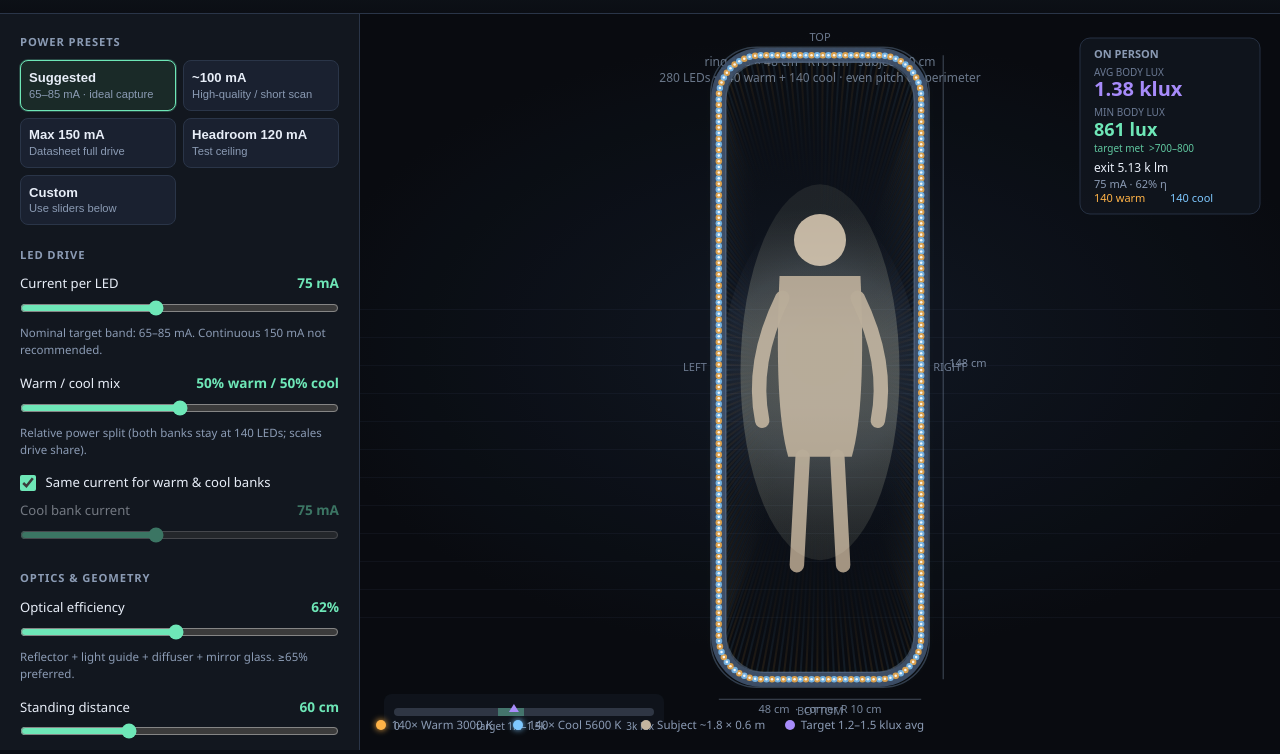
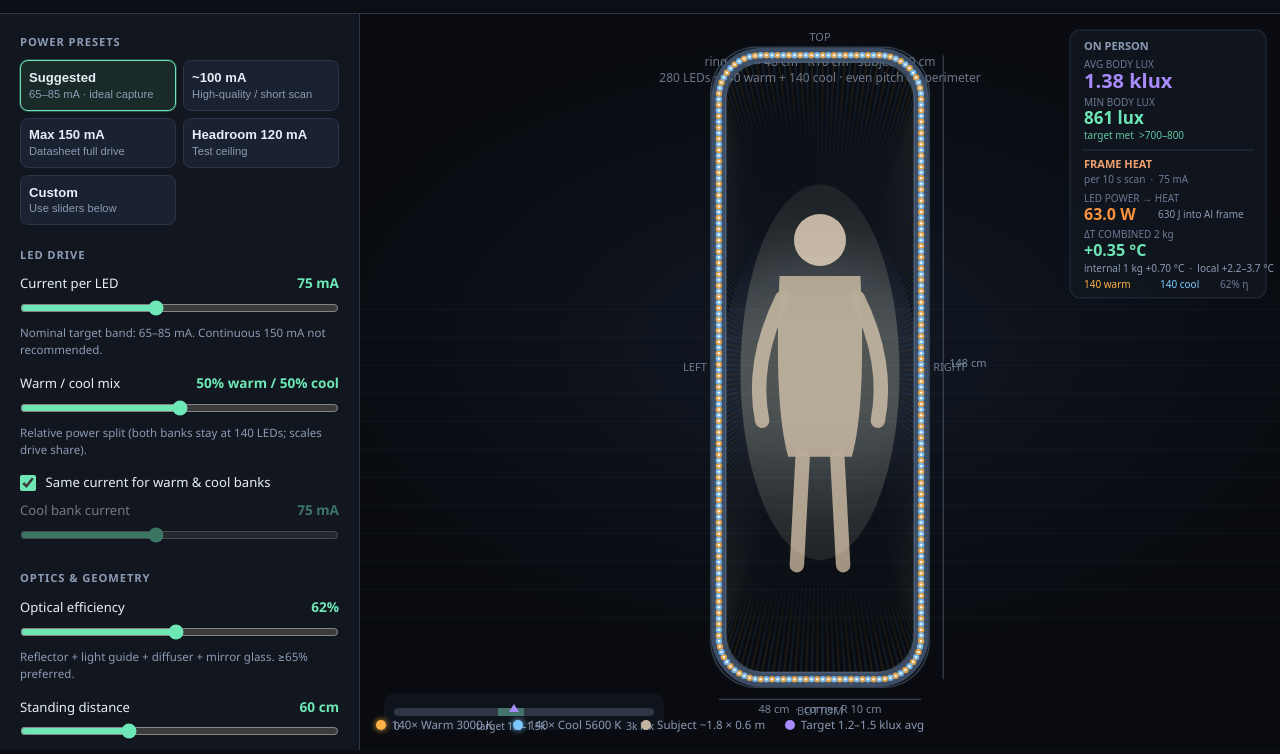
Before and after one commit to hanspeterutzingerhk-spec/MirrorLuxSim, a plain HTML site: page index.html in a window 1280 px wide. Shown: the part 46-800 px from the top of the page. Drawn offline with Linux system fonts and the light colour scheme.

Commit message:
Update index.html

```diff
--- a/index.html
+++ b/index.html
@@ -428,7 +428,12 @@
      */
     const N_WARM = 140;
     const N_COOL = 140;
-    const Vf = 3.0; // approx forward voltage for power estimate
+    // heat.txt: LED power treats Vf≈3.0 V; 65 mA → 54.6 W for 280 LEDs
+    const Vf = 3.0;
+    // heat.txt: 1 kg internal + 1 kg outer Al frame, c = 900 J/(kg·°C)
+    const HEAT_C_INTERNAL = 1.0 * 900; // J/°C — internal structure only
+    const HEAT_C_COMBINED = 2.0 * 900; // J/°C — after frame equalization
+    const HEAT_SCAN_SEC = 10; // scan duration for ΔT
 
     // Lumen vs current: piecewise linear through 0 → 65 → 150 mA datasheet points
     function lmPerLed(currentMa, lm65, lm150) {
@@ -520,12 +525,23 @@
       const torsoLux = avgLux * TORSO_RATIO;
       const weakLux = avgLux * WEAK_RATIO;
 
-      // Electrical power estimate (both banks always 140 LEDs physically driven)
+      // Electrical power = heat (heat.txt: all LED power treated as heat)
       const Pwarm = N_WARM * (Iw / 1000) * Vf * wScale;
       const Pcool = N_COOL * (Ic / 1000) * Vf * cScale;
       const powerW = Pwarm + Pcool;
 
-      return { warmRaw, coolRaw, raw, exitLm, avgLux, torsoLux, weakLux, powerW, Iw, Ic };
+      // Frame heat per 10 s scan (heat.txt)
+      const energyJ = powerW * HEAT_SCAN_SEC;
+      const riseInternalC = energyJ / HEAT_C_INTERNAL; // 1 kg internal initially
+      const riseCombinedC = energyJ / HEAT_C_COMBINED; // 2 kg after equalization
+      // Local Al under LED PCB: roughly +1.5–3°C above internal average (heat.txt)
+      const riseLocalLoC = riseInternalC + 1.5;
+      const riseLocalHiC = riseInternalC + 3.0;
+
+      return {
+        warmRaw, coolRaw, raw, exitLm, avgLux, torsoLux, weakLux, powerW, Iw, Ic,
+        energyJ, riseInternalC, riseCombinedC, riseLocalLoC, riseLocalHiC,
+      };
     }
 
     function formatLm(n) {
@@ -996,13 +1012,14 @@
       ctx.fillText(RING_W_CM + " cm  ·  corner R " + RING_R_CM + " cm", cx, dimY + 14);
 
       // HUD callouts
-      const boxX = w - 200;
-      const boxY = 24;
-      const boxH = 176;
-      ctx.fillStyle = "rgba(18, 23, 31, 0.82)";
+      const boxX = w - 210;
+      const boxY = 16;
+      const boxW = 196;
+      const boxH = 268;
+      ctx.fillStyle = "rgba(18, 23, 31, 0.88)";
       ctx.strokeStyle = "rgba(42, 53, 72, 0.9)";
       ctx.lineWidth = 1;
-      roundRect(ctx, boxX, boxY, 180, boxH, 10);
+      roundRect(ctx, boxX, boxY, boxW, boxH, 10);
       ctx.fill();
       ctx.stroke();
 
@@ -1020,27 +1037,70 @@
 
       ctx.font = "10px system-ui, sans-serif";
       ctx.fillStyle = "#6b7a94";
-      ctx.fillText("MIN BODY LUX", boxX + 14, boxY + 78);
+      ctx.fillText("MIN BODY LUX", boxX + 14, boxY + 76);
       // Target: min body lux > 700–800
       const minOk = r.weakLux >= 800;
       const minMarginal = r.weakLux >= 700 && r.weakLux < 800;
-      ctx.font = "700 18px system-ui, sans-serif";
+      ctx.font = "700 17px system-ui, sans-serif";
       ctx.fillStyle = minOk ? "#6ee7b7" : minMarginal ? "#fbbf24" : "#f87171";
-      ctx.fillText(formatLux(r.weakLux), boxX + 14, boxY + 98);
+      ctx.fillText(formatLux(r.weakLux), boxX + 14, boxY + 94);
       ctx.font = "10px system-ui, sans-serif";
       ctx.fillStyle = minOk ? "rgba(110,231,183,0.85)" : minMarginal ? "rgba(251,191,36,0.9)" : "rgba(248,113,113,0.9)";
-      ctx.fillText(minOk ? "target met  >700–800" : minMarginal ? "marginal  need >700–800" : "below target  >700–800", boxX + 14, boxY + 114);
+      ctx.fillText(minOk ? "target met  >700–800" : minMarginal ? "marginal  need >700–800" : "below target  >700–800", boxX + 14, boxY + 109);
 
-      ctx.font = "12px system-ui, sans-serif";
-      ctx.fillStyle = "#e8eef8";
-      ctx.fillText("exit " + formatLm(r.exitLm), boxX + 14, boxY + 134);
+      // Divider
+      ctx.strokeStyle = "rgba(42, 53, 72, 0.95)";
+      ctx.beginPath();
+      ctx.moveTo(boxX + 12, boxY + 120);
+      ctx.lineTo(boxX + boxW - 12, boxY + 120);
+      ctx.stroke();
+
+      // FRAME HEAT (heat.txt) — scales with LED current / power
+      const driveLabel = r.Iw === r.Ic
+        ? r.Iw + " mA"
+        : r.Iw + "/" + r.Ic + " mA";
+      ctx.font = "600 11px system-ui, sans-serif";
+      ctx.fillStyle = "#f0a070";
+      ctx.fillText("FRAME HEAT", boxX + 14, boxY + 138);
+      ctx.font = "10px system-ui, sans-serif";
+      ctx.fillStyle = "#6b7a94";
+      ctx.fillText("per " + HEAT_SCAN_SEC + " s scan  ·  " + driveLabel, boxX + 14, boxY + 153);
+
+      ctx.font = "10px system-ui, sans-serif";
+      ctx.fillStyle = "#6b7a94";
+      ctx.fillText("LED POWER → HEAT", boxX + 14, boxY + 172);
+      ctx.font = "700 16px system-ui, sans-serif";
+      ctx.fillStyle = "#fb923c";
+      ctx.fillText(r.powerW.toFixed(1) + " W", boxX + 14, boxY + 190);
+      ctx.font = "10px system-ui, sans-serif";
       ctx.fillStyle = "#8b9bb4";
-      ctx.font = "11px system-ui, sans-serif";
-      ctx.fillText(r.Iw + (r.Iw !== r.Ic ? "/" + r.Ic : "") + " mA · " + Math.round(state.efficiency * 100) + "% η", boxX + 14, boxY + 150);
+      ctx.fillText(Math.round(r.energyJ) + " J into Al frame", boxX + 88, boxY + 188);
+
+      // Combined 2 kg equalization rise (primary heat.txt metric)
+      ctx.font = "10px system-ui, sans-serif";
+      ctx.fillStyle = "#6b7a94";
+      ctx.fillText("ΔT COMBINED 2 kg", boxX + 14, boxY + 208);
+      const heatOk = r.riseCombinedC < 0.5;
+      const heatWarm = r.riseCombinedC < 1.0;
+      ctx.font = "700 16px system-ui, sans-serif";
+      ctx.fillStyle = heatOk ? "#6ee7b7" : heatWarm ? "#fbbf24" : "#f87171";
+      ctx.fillText("+" + r.riseCombinedC.toFixed(2) + " °C", boxX + 14, boxY + 226);
+
+      ctx.font = "10px system-ui, sans-serif";
+      ctx.fillStyle = "#8b9bb4";
+      ctx.fillText(
+        "internal 1 kg +" + r.riseInternalC.toFixed(2) + " °C  ·  local +" +
+          r.riseLocalLoC.toFixed(1) + "–" + r.riseLocalHiC.toFixed(1) + " °C",
+        boxX + 14,
+        boxY + 242
+      );
+
       ctx.fillStyle = "#ffb347";
-      ctx.fillText("140 warm", boxX + 14, boxY + 164);
+      ctx.fillText("140 warm", boxX + 14, boxY + 258);
       ctx.fillStyle = "#7ec8ff";
-      ctx.fillText("140 cool", boxX + 90, boxY + 164);
+      ctx.fillText("140 cool", boxX + 90, boxY + 258);
+      ctx.fillStyle = "#6b7a94";
+      ctx.fillText(Math.round(state.efficiency * 100) + "% η", boxX + 150, boxY + 258);
 
       // Target band indicator bar
       const barX = 24;
```
